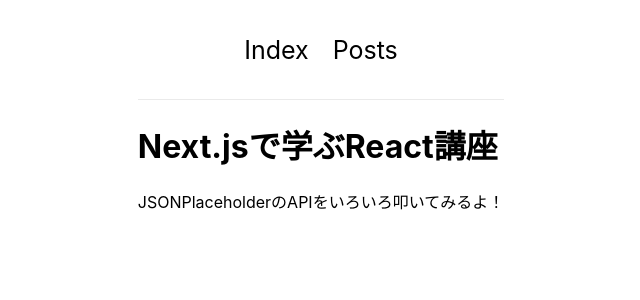
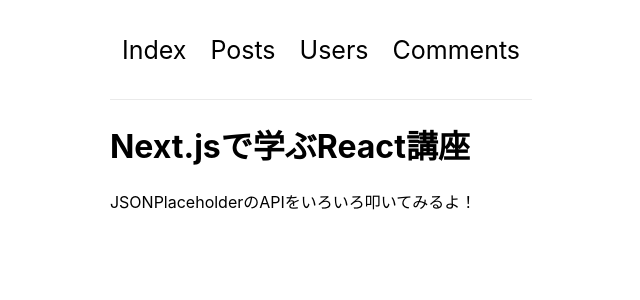
Before and after one commit to hiroka1642/study-react, a Next.js app: page / in a window 1280 px wide. Shown: the top 300 px of the page, without its empty margins (319-959 px from the left). Built offline with nearby package versions, Linux system fonts and the light colour scheme.

Commit message:
✨ ページの追加

```diff
--- a/src/components/Header/index.jsx
+++ b/src/components/Header/index.jsx
@@ -4,6 +4,8 @@
 const NAV_ITEMS = [
   { href: "/", label: "Index" },
   { href: "/posts", label: "Posts" },
+  { href: "/users", label: "Users" },
+  { href: "/comments", label: "Comments" },
 ];
 
 export function Header() {
```
